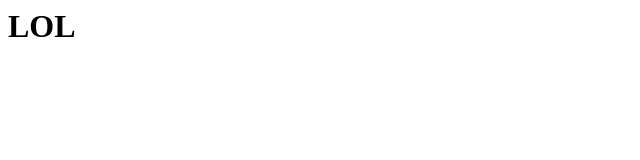
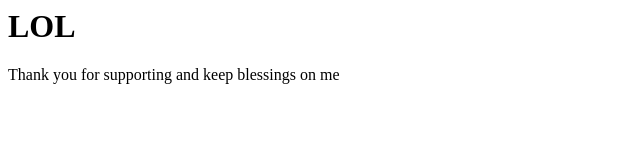
Before and after one commit to MAYURESH-MULE/-awesome-repo, a plain HTML site: page git-project/demo.html in a window 1280 px wide. Shown: the whole page, without its empty margins (0-640 px from the left). Drawn offline with Linux system fonts and the light colour scheme.

Commit message:
God is Great

```diff
--- a/git-project/demo.html
+++ b/git-project/demo.html
@@ -6,5 +6,7 @@ DEMO FILE
 </head>
 <body>
 <h1>LOL</h1>
+<p>Thank you for supporting and keep blessings on me</p>
+
 </body>
 </html>
```
